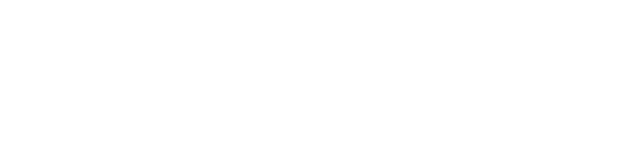
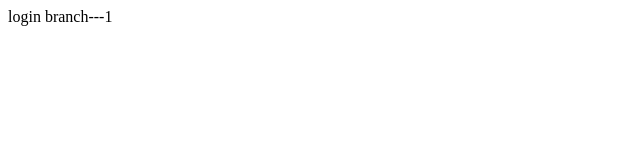
Before and after one commit to Vishwakarmasanjay368/git-tutorial, a plain HTML site: page services.html in a window 1280 px wide. Shown: the whole page, without its empty margins (0-640 px from the left). Drawn offline with Linux system fonts and the light colour scheme.

Commit message:
second commit

```diff
--- a/services.html
+++ b/services.html
@@ -6,6 +6,6 @@
     <title>Document</title>
 </head>
 <body>
-
+    login branch---1
 </body>
 </html>
```
